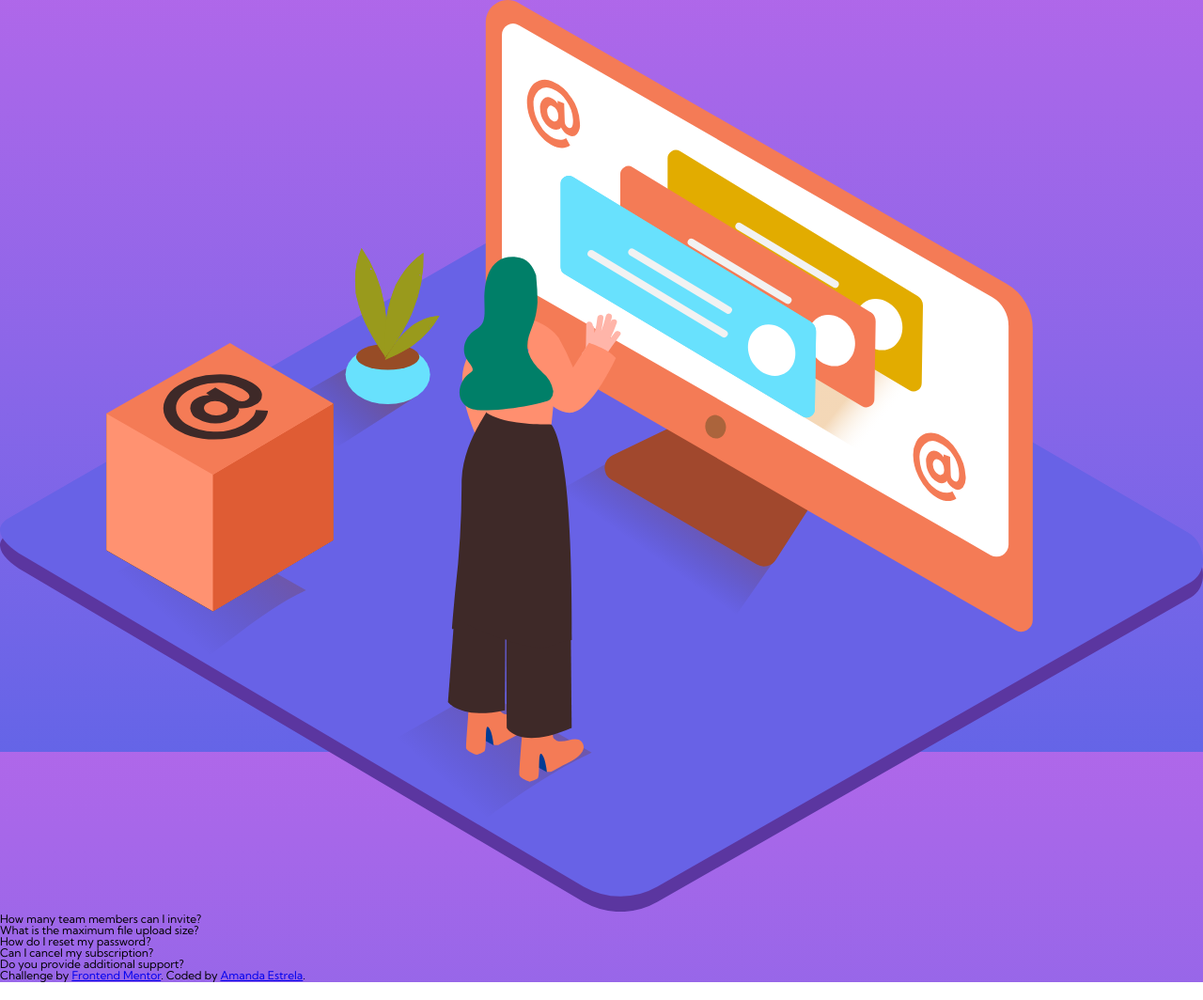
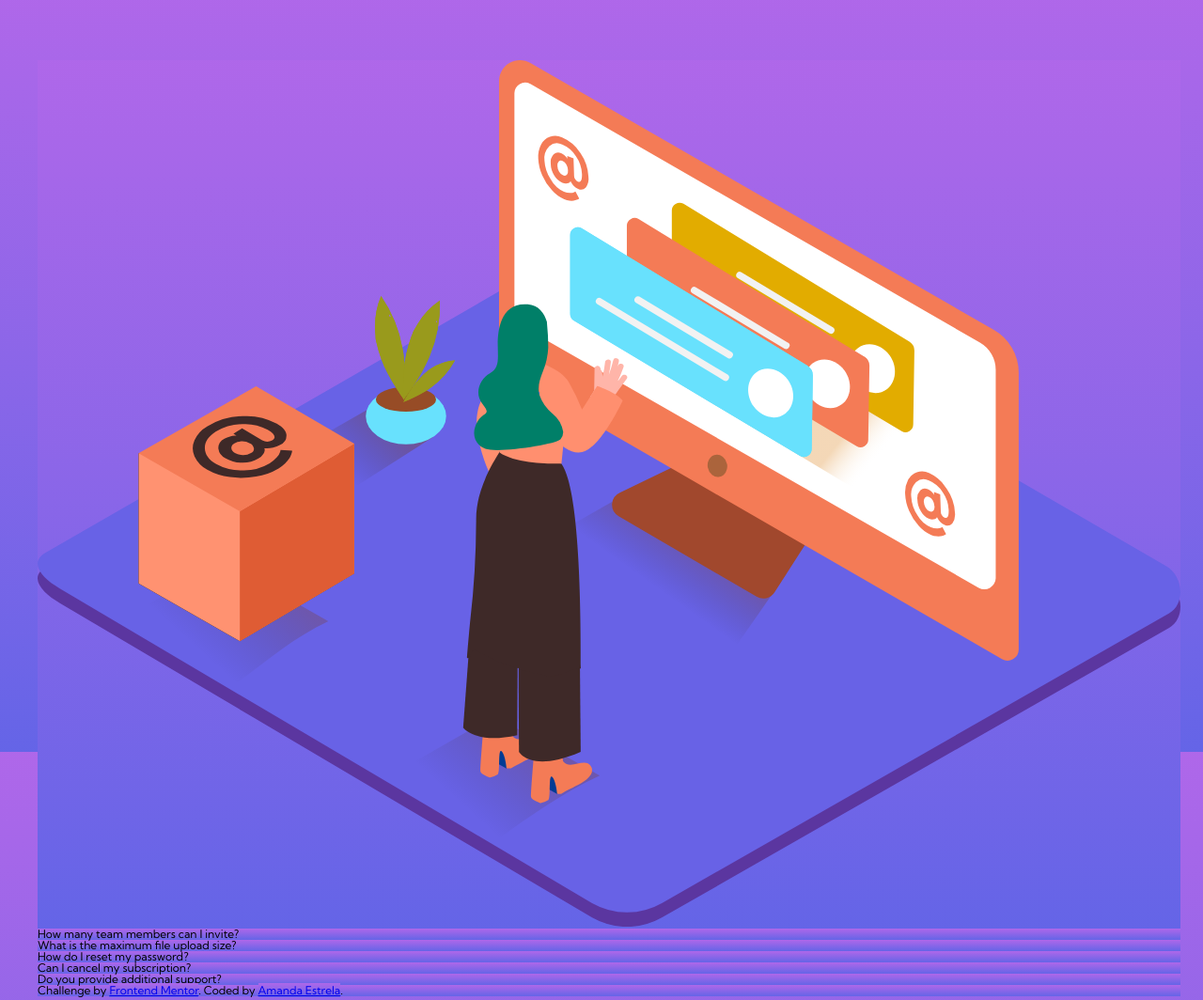
Before and after one commit to amanda-estrela/FAQ, a plain HTML site: page index.html in a window 1280 px wide. Shown: the whole page at 94% size. Drawn offline with Linux system fonts and the light colour scheme.

Commit message:
Ajuste de margens

```diff
--- a/css/style.css
+++ b/css/style.css
@@ -1,11 +1,14 @@
+*{
+    background: linear-gradient(hsl(273, 75%, 66%), hsl(240, 73%, 65%));
+    background-attachment: fixed;
+}
+
 body{
-    background: linear-gradient(hsl(273, 75%, 66%), hsl(240, 73%, 65%));
+    margin: 4rem 1.5rem 5rem 2.5rem;
     font-family: 'Kumbh Sans', sans-serif;
     font-size: 12px;
     height: 100%;
-    background-repeat: no-repeat;
-    background-attachment: fixed;
-
+    background: white;
 }
 
 .pergunta:active {
```
